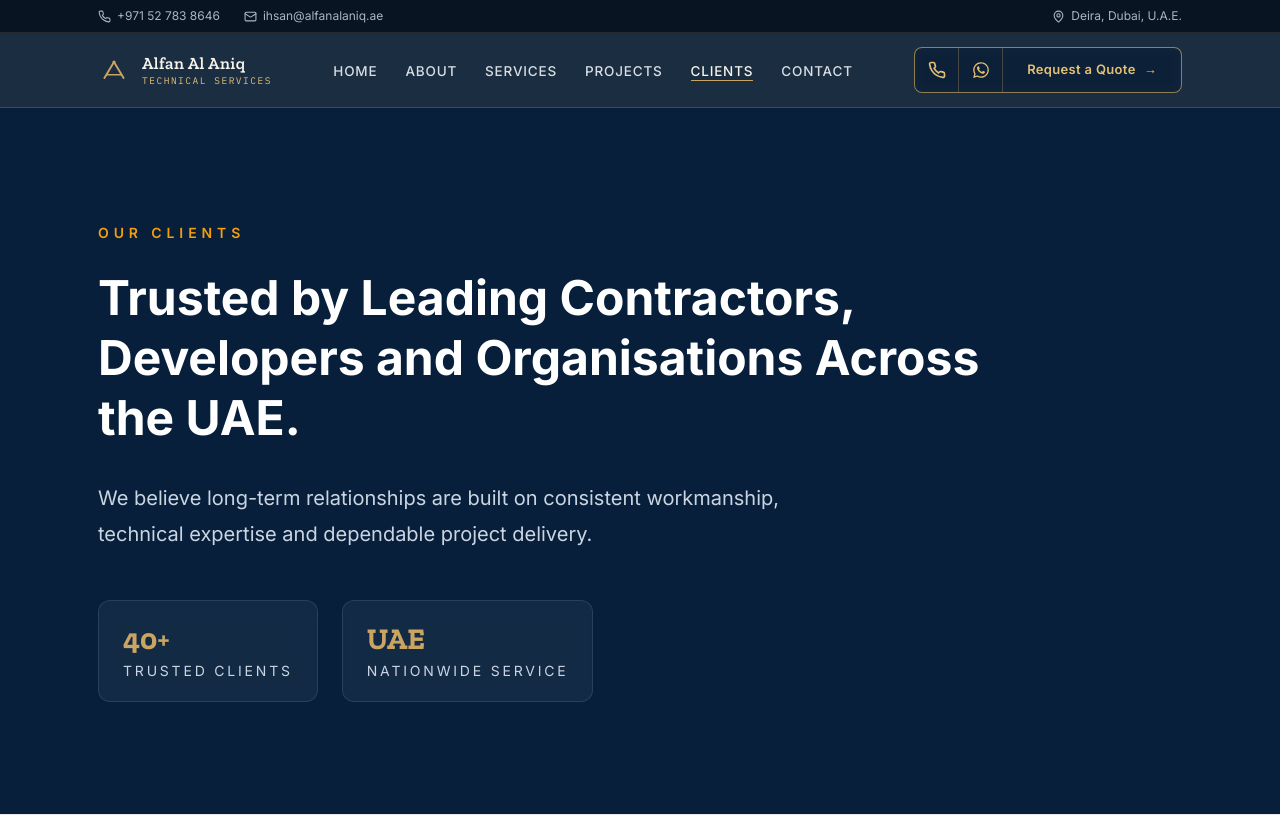
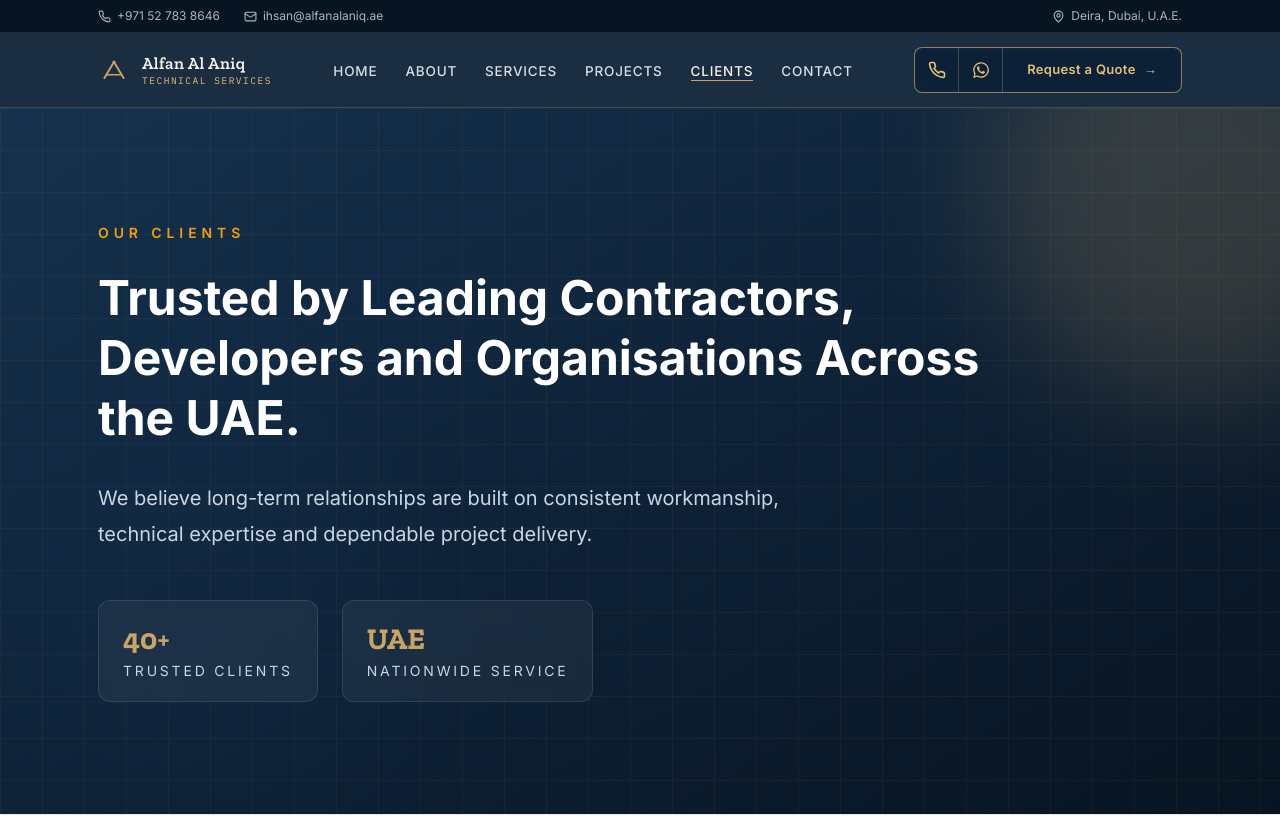
Before and after one commit to 3fnan/alfan-alaniq-website, a Next.js app: page /clients in a window 1280 px wide. Shown: the top 816 px of the page. Built offline with nearby package versions, Linux system fonts and the light colour scheme.

Commit message:
CLIENT BG UPDATE

```diff
--- a/src/components/clients/ClientsHero.tsx
+++ b/src/components/clients/ClientsHero.tsx
@@ -1,10 +1,15 @@
 import Container from "@/components/ui/Container";
 import { clients } from "@/data/clients";
+import BackgroundGrid from "@/components/ui/BackgroundGrid";
+import BlurCircle from "@/components/ui/BlurCircle";
 
 export default function ClientsHero() {
   return (
-    <section className="bg-[#071f3b] py-28 text-white">
-      <Container>
+    <section className="relative overflow-hidden bg-gradient-to-br from-navy-light via-navy to-navy-dark py-28 text-white">
+      <BackgroundGrid />
+      <BlurCircle className="-right-32 -top-32" />
+      <BlurCircle className="bottom-0 left-0" color="#15324E" />
+      <Container className="relative z-10">
         <span className="text-sm font-semibold uppercase tracking-[0.35em] text-amber-500">
           Our Clients
         </span>
```
